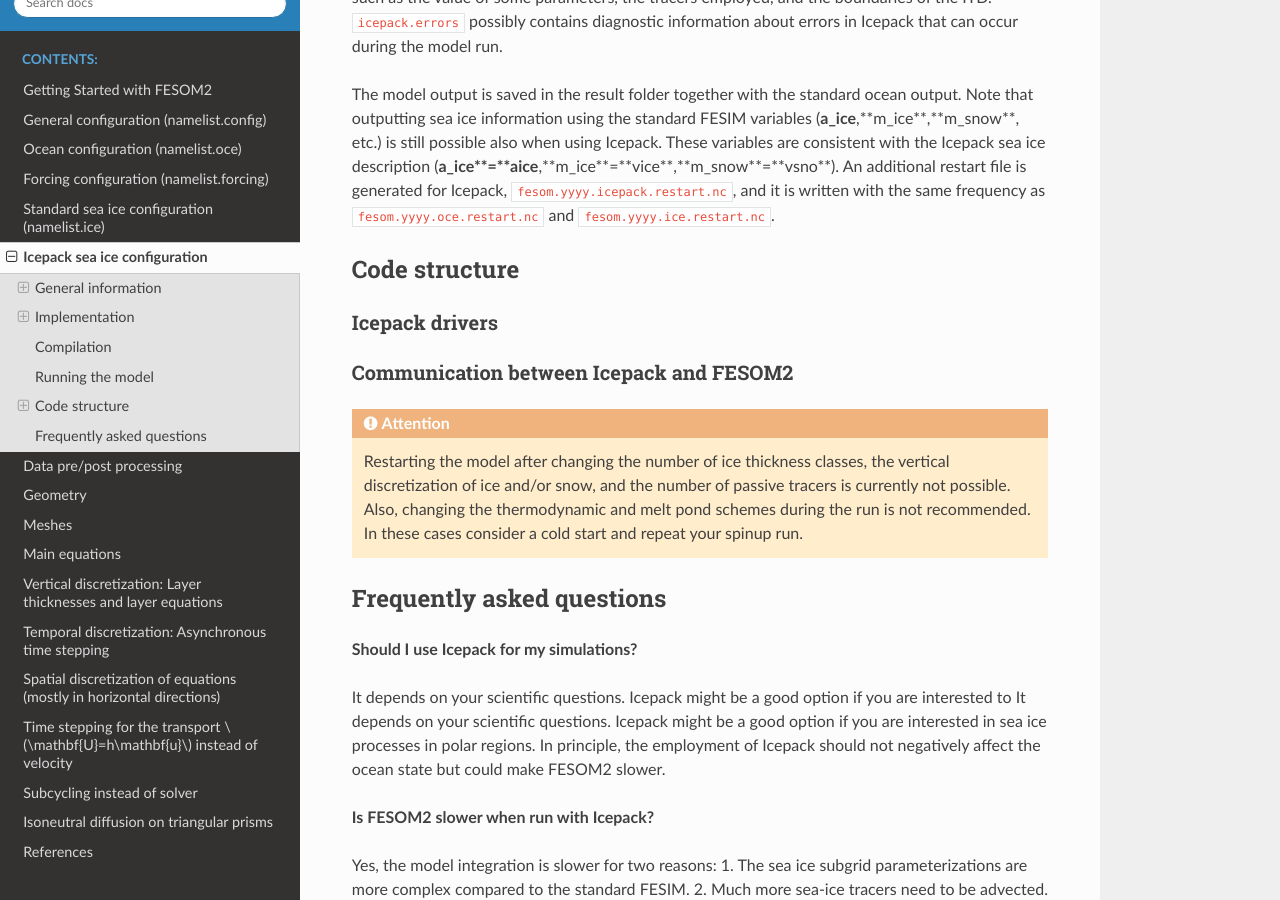
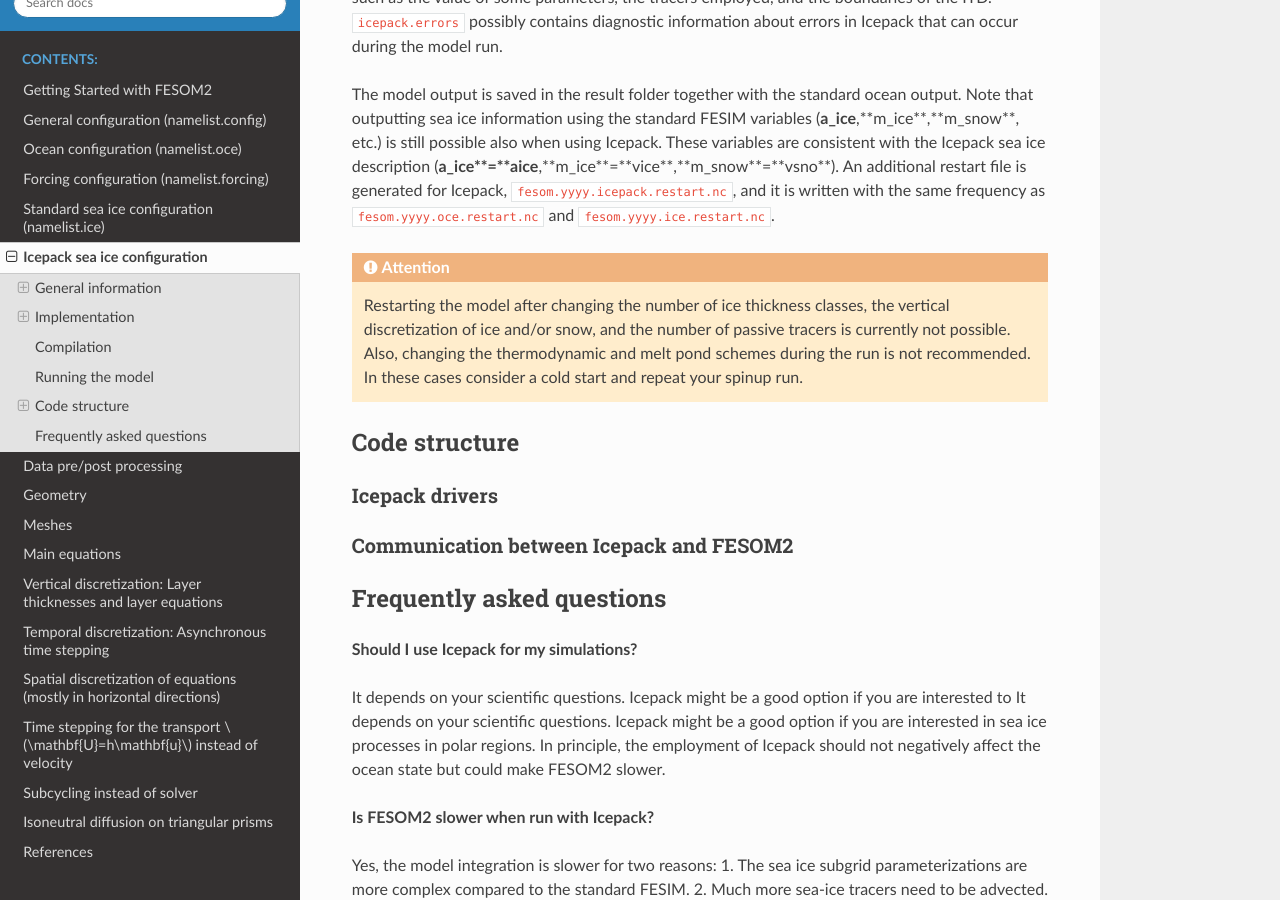
Before and after one commit to FESOM/fesom2_doc, a Sphinx documentation site: the page built from doc/icepack_in_fesom.rst, in a window 1280 px wide and 900 px high, scrolled down 3209 px. Built offline with Sphinx 7.4.7 and the Read the Docs theme 2.0.0, drawn with Linux system fonts in a browser that asks for light colours; part of the change alters nothing that is shown.

```diff
--- a/doc/icepack_in_fesom.rst
+++ b/doc/icepack_in_fesom.rst
@@ -76,6 +76,9 @@ Running FESOM2 with Icepack is not different from the standard FESOM. Make sure
 
 The model output is saved in the result folder together with the standard ocean output. Note that outputting sea ice information using the standard FESIM variables (**a_ice**,**m_ice**,**m_snow**, etc.) is still possible also when using Icepack. These variables are consistent with the Icepack sea ice description (**a_ice**=**aice**,**m_ice**=**vice**,**m_snow**=**vsno**). An additional restart file is generated for Icepack, ``fesom.yyyy.icepack.restart.nc``, and it is written with the same frequency as ``fesom.yyyy.oce.restart.nc`` and ``fesom.yyyy.ice.restart.nc``.
 
+.. attention::
+   Restarting the model after changing the number of ice thickness classes, the vertical discretization of ice and/or snow, and the number of passive tracers is currently not possible. Also, changing the thermodynamic and melt pond schemes during the run is not recommended. In these cases consider a cold start and repeat your spinup run.
+
 Code structure
 ==============
 
@@ -84,9 +87,6 @@ Icepack drivers
 
 Communication between Icepack and FESOM2
 """"""""""""""""""""""""""""""""""""""""
-
-.. attention::
-   Restarting the model after changing the number of ice thickness classes, the vertical discretization of ice and/or snow, and the number of passive tracers is currently not possible. Also, changing the thermodynamic and melt pond schemes during the run is not recommended. In these cases consider a cold start and repeat your spinup run.
 
 Frequently asked questions
 ==========================
```
